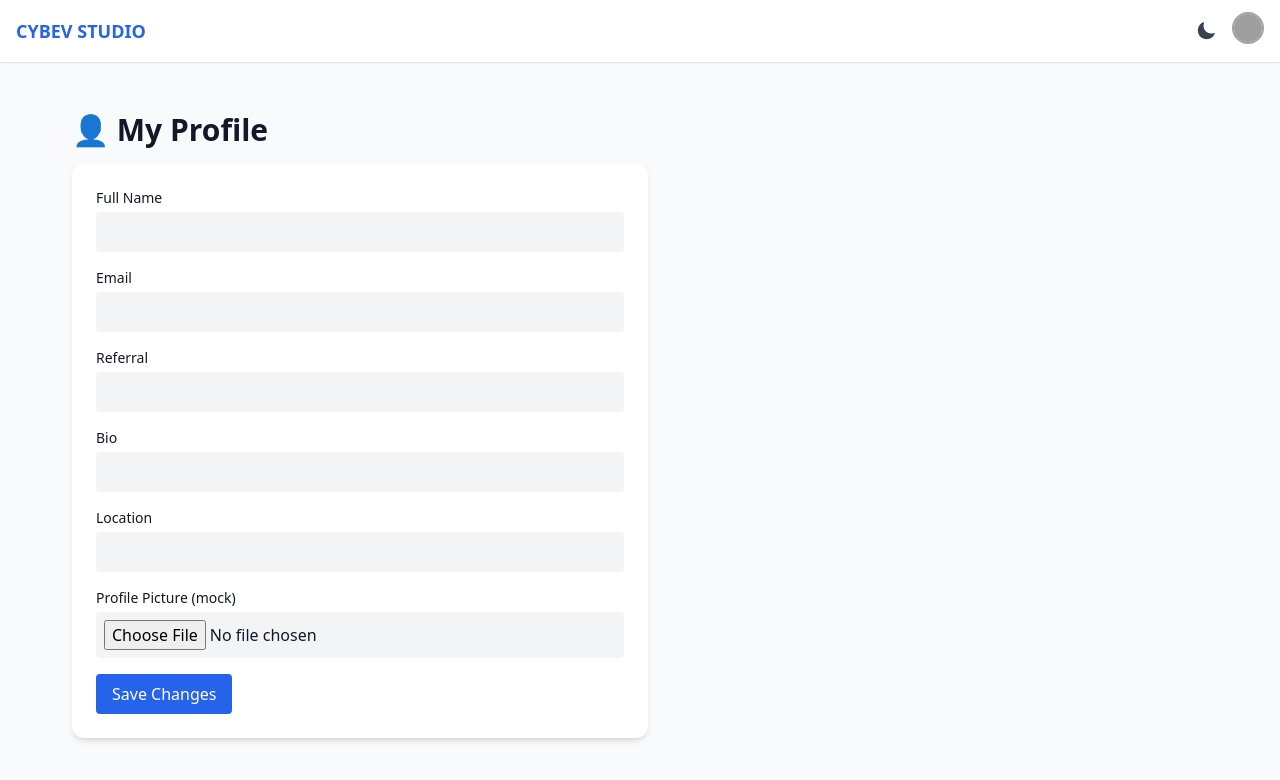
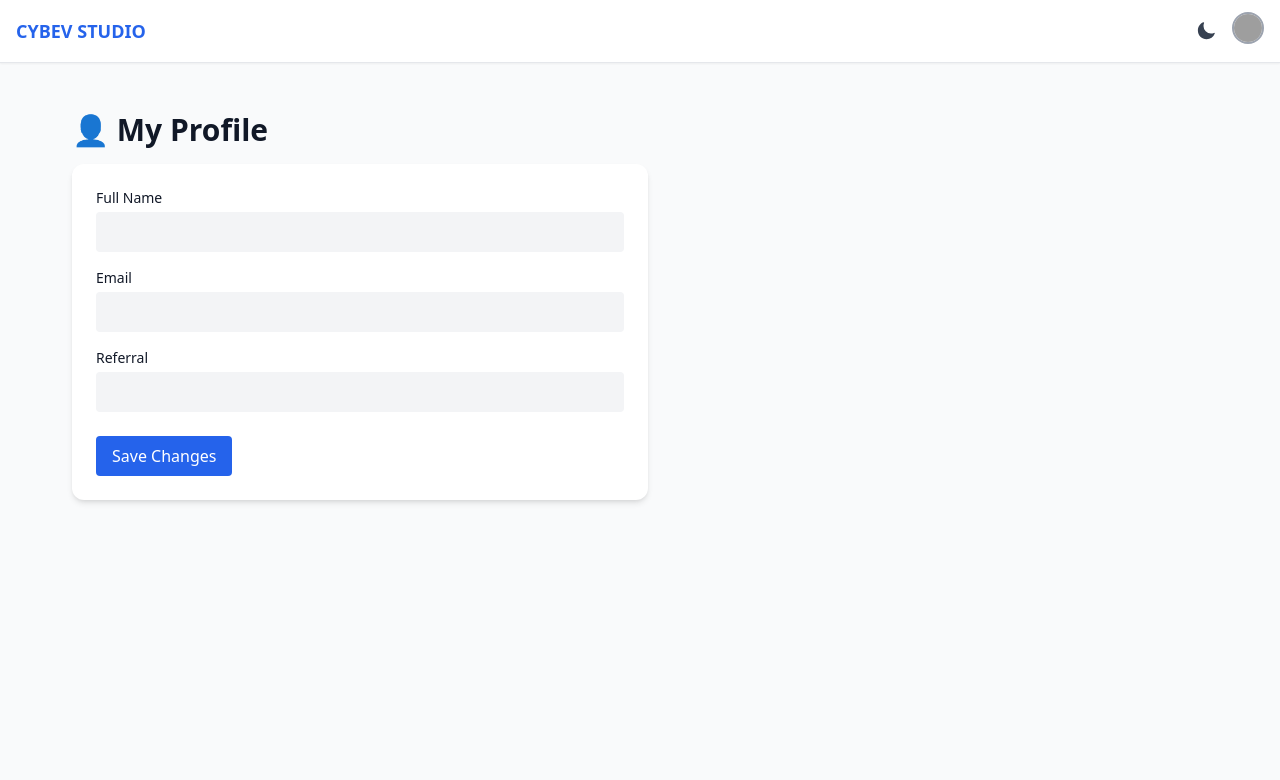
Before and after one commit to cybev1/cybev-frontend, a Next.js app: page /studio/profile in a window 1280 px wide. Shown: the top 780 px of the page. Built offline with nearby package versions, Linux system fonts and the light colour scheme; grey boxes are pictures that could not be loaded.

Commit message:
Add files via upload

```diff
--- a/pages/studio/profile.jsx
+++ b/pages/studio/profile.jsx
@@ -1,12 +1,10 @@
+
 import { useEffect, useState } from 'react';
 
 export default function ProfilePage() {
   const [name, setName] = useState('');
   const [email, setEmail] = useState('');
   const [referral, setReferral] = useState('');
-  const [bio, setBio] = useState('');
-  const [location, setLocation] = useState('');
-  const [photo, setPhoto] = useState(null);
 
   useEffect(() => {
     setName(localStorage.getItem('cybev_username') || '');
@@ -21,32 +19,20 @@ export default function ProfilePage() {
   return (
     <div className="min-h-screen px-6 py-8 bg-gray-50 dark:bg-black text-gray-900 dark:text-white">
       <h1 className="text-3xl font-bold mb-4">👤 My Profile</h1>
-      <div className="bg-white dark:bg-gray-800 p-6 rounded-xl shadow-md max-w-xl space-y-4">
-        <label className="block">
+      <div className="bg-white dark:bg-gray-800 p-6 rounded-xl shadow-md max-w-xl">
+        <label className="block mb-4">
           <span className="block text-sm font-medium">Full Name</span>
           <input value={name} onChange={(e) => setName(e.target.value)} className="mt-1 w-full p-2 rounded bg-gray-100 dark:bg-gray-700" />
         </label>
-        <label className="block">
+        <label className="block mb-4">
           <span className="block text-sm font-medium">Email</span>
           <input value={email} readOnly className="mt-1 w-full p-2 rounded bg-gray-100 dark:bg-gray-700" />
         </label>
-        <label className="block">
+        <label className="block mb-4">
           <span className="block text-sm font-medium">Referral</span>
           <input value={referral} onChange={(e) => setReferral(e.target.value)} className="mt-1 w-full p-2 rounded bg-gray-100 dark:bg-gray-700" />
         </label>
-        <label className="block">
-          <span className="block text-sm font-medium">Bio</span>
-          <input value={bio} onChange={(e) => setBio(e.target.value)} className="mt-1 w-full p-2 rounded bg-gray-100 dark:bg-gray-700" />
-        </label>
-        <label className="block">
-          <span className="block text-sm font-medium">Location</span>
-          <input value={location} onChange={(e) => setLocation(e.target.value)} className="mt-1 w-full p-2 rounded bg-gray-100 dark:bg-gray-700" />
-        </label>
-        <label className="block">
-          <span className="block text-sm font-medium">Profile Picture (mock)</span>
-          <input type="file" accept="image/*" onChange={(e) => setPhoto(e.target.files[0])} className="mt-1 w-full p-2 rounded bg-gray-100 dark:bg-gray-700" />
-        </label>
-        <button onClick={handleSave} className="mt-4 bg-blue-600 hover:bg-blue-700 text-white px-4 py-2 rounded">Save Changes</button>
+        <button onClick={handleSave} className="mt-2 bg-blue-600 hover:bg-blue-700 text-white px-4 py-2 rounded">Save Changes</button>
       </div>
     </div>
   );
```
